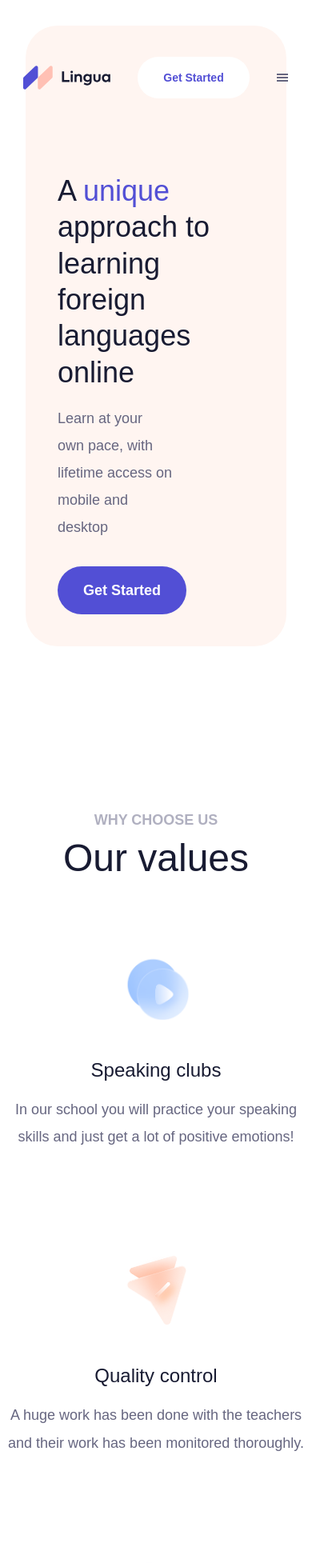
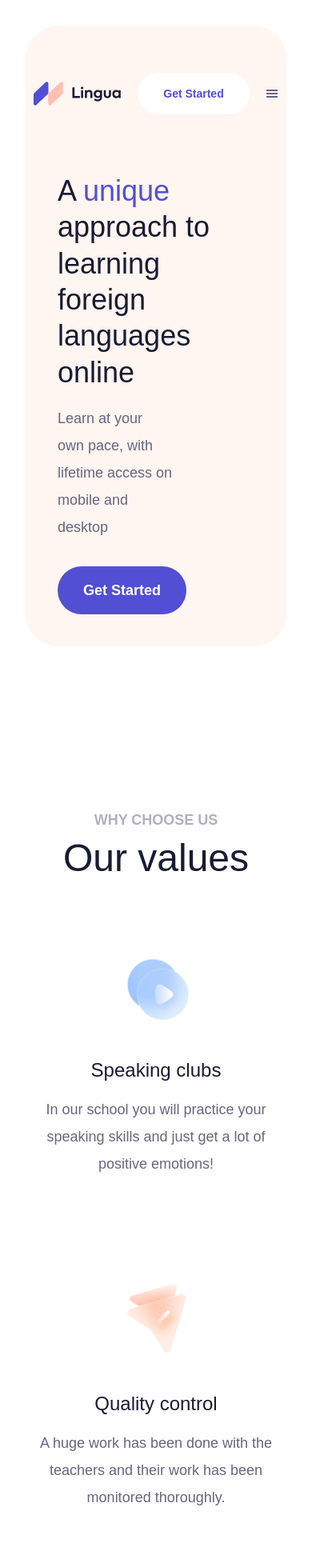
Before and after one commit to Anfalibrahim79/lingua_slicing, a Next.js app: page / in a window 390 px wide. Shown: the top 1954 px of the page at 80% size. Built offline with nearby package versions, Linux system fonts and the light colour scheme; a web font is replaced by a local one.

Commit message:
update responsive2

```diff
--- a/app/Header.js
+++ b/app/Header.js
@@ -14,7 +14,7 @@ export default function Header() {
 
     return (
         <header className='w-full fixed px-3 mt-[71px] z-10'>
-            <div className='container mx-auto xl:px-20 flex justify-around'>
+            <div className='container p-5 mx-auto xl:px-20 flex justify-around'>
                 {/* Logo */}
                 <Link href={'/'} className=' text-lg font-bold flex items-center'>
                     <Logo />
--- a/app/page.js
+++ b/app/page.js
@@ -75,7 +75,7 @@ export default function Home() {
         </div>
       </section>
       {/*Why choose */}
-      <section className="container flex items-center justify-center mx-auto lg:px-[100px]">
+      <section className="container flex items-center justify-center mx-auto px-10 lg:px-[100px]">
         <div className="min-h-full lg:h-[472px] mt-[200px] flex flex-col items-center">
           <div className="flex flex-col items-center">
             <p className="text-lg font-bold leading-[190%] uppercase text-outline">WHY CHOOSE US</p>
@@ -121,7 +121,7 @@ export default function Home() {
 
 
           </div>
-          <div className="flex flex-col items-center gap-5 lg:flex-row mt-[58px] md:justify-between">
+          <div className="flex flex-col items-center gap-5 md:flex-row mt-[58px] md:justify-between">
             <div>
               <Image src={'/man.png'} width={366} height={417} alt="teacher-photo" className="rounded-3xl" />
               <h5 className="font-medium text-2xl leading-9 mt-10 text-text-primary">Christian Howard</h5>
@@ -150,7 +150,7 @@ export default function Home() {
         </div>
       </section >
       {/*Students Section */}
-      <section section className="container pt-[240px] mx-auto px-10 lg:px-[100px]" >
+      <section section className="container pt-[100px] lg:pt-[240px] mx-auto px-10 lg:px-[100px]" >
         <div className="min-h-full lg:h-[792px] ">
           <div>
             <p className="text-lg font-bold leading-[190%] uppercase text-outline">TOP STUDIYING</p>
@@ -223,13 +223,13 @@ export default function Home() {
         </div>
       </section >
       {/*Trial Section */}
-      <section section className="pt-[39px] px-[100px] mx-auto  lg:px-[100px]" >
-        <div className="min-w-full h-[595px] flex justify-center items-center">
+      <section section className="container pt-[39px] mx-auto px-10 lg:px-[100px]" >
+        <div className="min-h-full h-[595px] p-10 md:flex md:justify-center md:items-center">
           <div>
-            <h2 className="text-5xl font-light leading-[130%] text-text-primary">Get a free trial lesson today</h2>
+            <h2 className="text-3xl md:text-5xl font-light leading-[130%] text-text-primary text-center">Get a free trial lesson today</h2>
             <p className="text-lg font-light leading-[190%] text-text-body text-center">Start fulfilling your language dreams with our school</p>
             <div className="mt-14 flex justify-center items-center gap-4">
-              <input type="email" required placeholder="Enter your email!" className="py-[15px] pl-[33.5px] pr-[46px] border border-outline rounded-full" />
+              <input type="email" required placeholder="Enter your email!" className="p-5 border border-outline rounded-full" />
               <Button type="primary">Send</Button>
             </div>
           </div>
```
